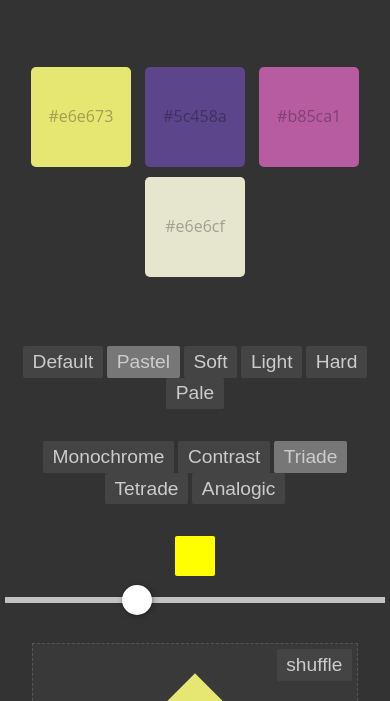
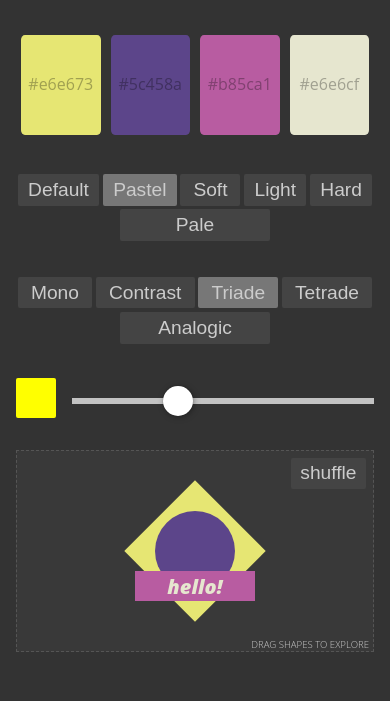
Before and after one commit to xmatthewx/Color-Schemer, a plain HTML site: page index.html in a window 390 px wide. Shown: the part 87-788 px from the top of the page. Drawn offline with Linux system fonts and the light colour scheme.

Commit message:
better responsive flex styles

```diff
--- a/css/schemer.css
+++ b/css/schemer.css
@@ -9,7 +9,7 @@ body {
 /* Layout */
 
 #app {
-  max-width:600px;
+  max-width:500px;
   background:#333;
   margin:1em auto;
   height:100%;
@@ -33,19 +33,20 @@ h1 {
 }
 
 section {
-  margin:1em 0 2em;
+  margin:1em 1em 2em;
   text-align: center;
 }
 
 /* Swatches */
 
 #swatches {
-  padding:2em 0;
+  display: flex;
 }
 
 .swatch {
   height: 100px;
   width: 100px;
+  position: relative;
   display: inline-block;
   margin: 5px;
   border: 0px solid #fff;
@@ -53,12 +54,18 @@ section {
   text-align:center;
   color:rgba(0,0,0,0.3);
   border-radius: 5%;
+  flex:1;
+  overflow: hidden;
 }
 
 .swatch span {
   display: block;
-  margin:38% auto 0;
+  position: relative;
+  margin:-.75em auto 0;
+  top:50%;
 }
+
+
 
 /* Buttons */
 
@@ -71,12 +78,31 @@ button {
   outline:0;
   font-size:1.2em;
   border-radius:2px;
+  margin:.1em;
 }
 
 button:hover, button.active {
   cursor:pointer;
   background:#777;
 }
+
+/* Selectors */
+
+.selector {
+  display: flex;
+  flex-wrap: wrap;
+
+   -webkit-justify-content: center;
+   justify-content: center;
+}
+
+.selector button {
+  flex:1 1 auto;
+  overflow: hidden;
+  min-width: 60px;
+  max-width: 150px;
+}
+
 
 /* Sliders */
 
@@ -102,12 +128,15 @@ input[type=range]::-moz-focus-outer {
   width:380px;
   vertical-align: top;
   top:.25em;
+  flex:2;
+  background: transparent;
 }
 
 #hue-sample {
   height: 40px; width: 40px;
-  margin:0 1em;
+  margin:0 1em 0 0;
   background:#eee;
+  flex:none;
 }
 
 #distance-slider {
@@ -120,12 +149,12 @@ input[type=range]::-moz-focus-outer {
 #demo  {
   position:relative;
   height:200px;
-  margin:2em;
-    background:#393939;
+  margin:2em 1em;
+  background:#393939;
   border:1px dashed #555;
 
 }
-#demo div  {
+#demo div  { /* see shapes below */
   display: inline-block; position: absolute;
   font-weight: 900;
   font-size: 1.25em;
--- a/index.html
+++ b/index.html
@@ -17,27 +17,25 @@
 
     <section id="palette">
       <div id="swatches">
-        <div class="swatch color0 draggable"><span></span></div>
-        <div class="swatch color1 draggable"><span></span></div>
-        <div class="swatch color2 draggable"><span></span></div>
-        <div class="swatch color3 draggable"><span></span></div>
+        <div class="swatch color0"><span></span></div>
+        <div class="swatch color1"><span></span></div>
+        <div class="swatch color2"><span></span></div>
+        <div class="swatch color3"><span></span></div>
       </div>
     </section>
 
-    <section id="variation-selector">
-      <div>
+    <section id="variation-selector" class="selector">
         <button data-schemeVariation="default" >Default</button>
         <button data-schemeVariation="pastel" class="active">Pastel</button>
         <button data-schemeVariation="soft" >Soft</button>
         <button data-schemeVariation="light" >Light</button>
         <button data-schemeVariation="hard" >Hard</button>
         <button data-schemeVariation="pale" >Pale</button>
-      </div>
     </section>
 
     <section>
-      <div id="scheme-selector">
-        <button data-schemeType="monochromatic" >Monochrome</button>
+      <div id="scheme-selector"  class="selector">
+        <button data-schemeType="monochromatic" >Mono</button>
         <button data-schemeType="contrast" >Contrast</button>
         <button data-schemeType="triade" class="active">Triade</button>
         <button data-schemeType="tetrade" >Tetrade</button>
@@ -55,7 +53,7 @@
     </section>
 
     <section>
-        <div id="hue-selector" >
+        <div id="hue-selector"  class="selector">
           <span id="hue-sample" class="swatch"></span>
           <input id="hue-slider" type="range" min="0" max="360" value="120">
         </div>
```
